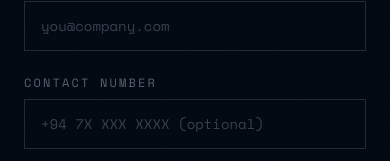
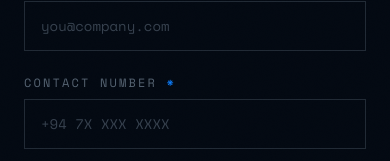
Before and after one commit to fortechzpvt/FORTECHZ-website, a Next.js app: page /FORTECHZ-website/contact in a window 390 px wide. Shown: the part 683-844 px from the top of the page. Built offline with nearby package versions, Linux system fonts and the light colour scheme; a web font is replaced by a local one.

Commit message:
Modify phone input field to show required indicator
Updated phone input field to indicate required status and adjusted placeholder text.

```diff
--- a/app/contact/page.tsx
+++ b/app/contact/page.tsx
@@ -116,10 +116,10 @@ export default function ContactForm() {
               {/* 2. Brand New Phone Input Field built directly into the UI layouts */}
               <div className="space-y-2">
                 <label htmlFor="phone" className="font-mono text-xs tracking-[0.18em] text-ink/40 uppercase block">
-                  Contact Number
+                  Contact Number <span className="text-accent">*</span>
                 </label>
                 <input id="phone" name="phone" type="tel" value={form.phone}
-                  onChange={handleChange} placeholder="+94 7X XXX XXXX (optional)" className={inputCls} />
+                  onChange={handleChange} placeholder="+94 7X XXX XXXX " className={inputCls} />
               </div>
 
               <div className="space-y-2">
```
